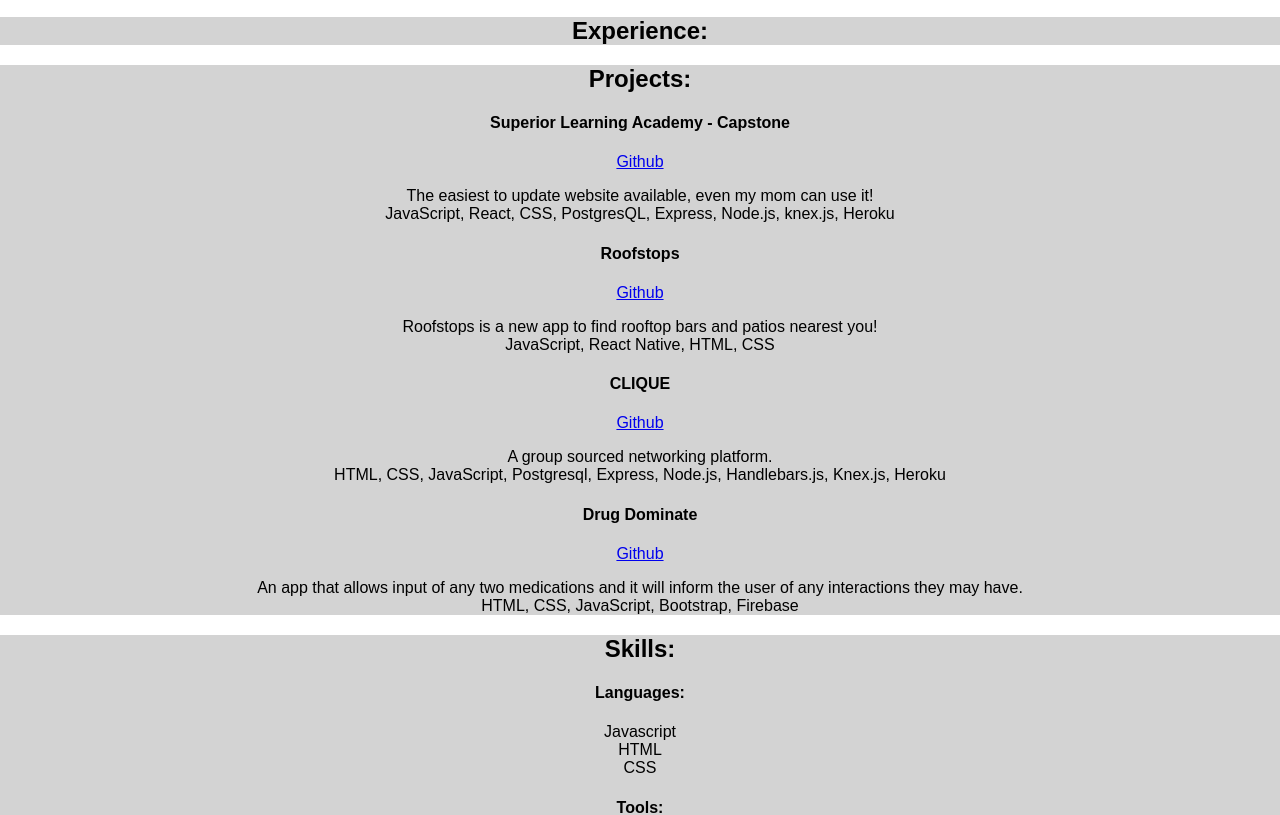
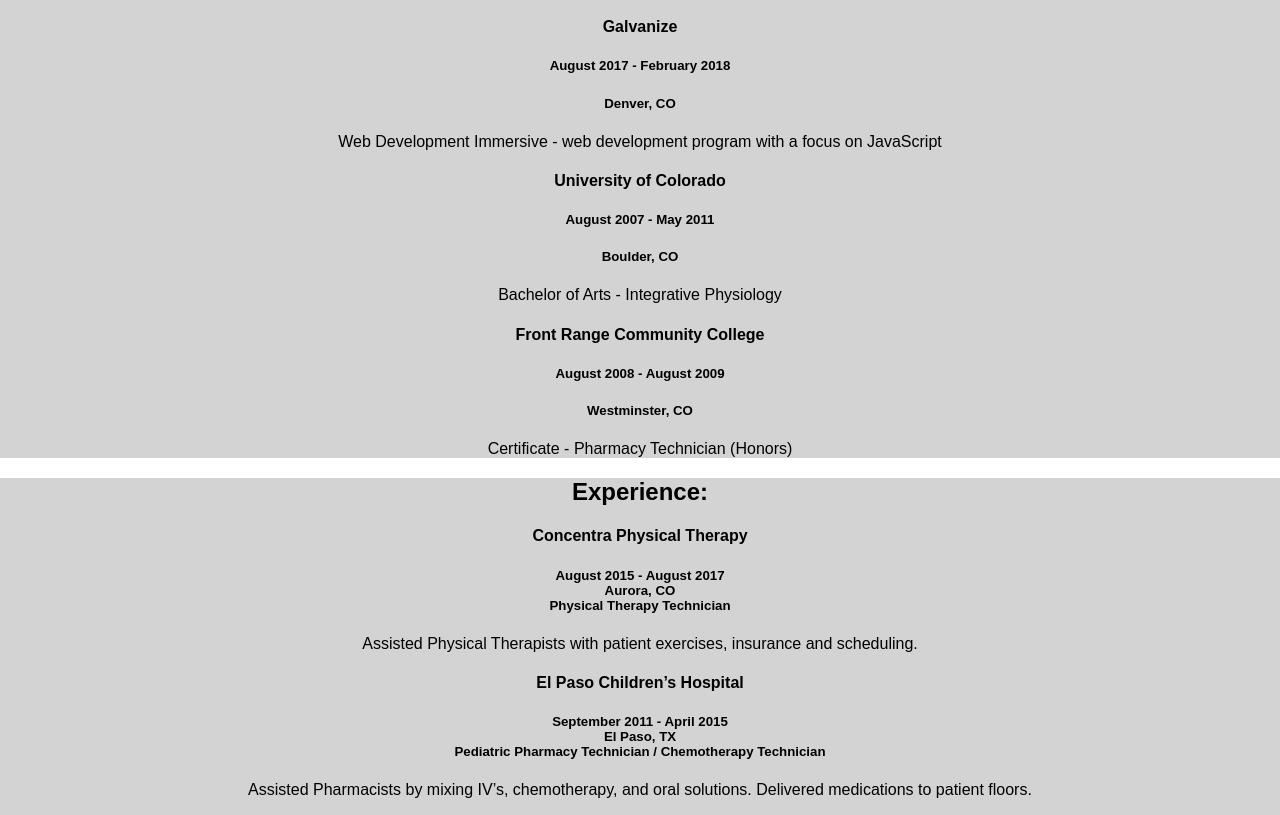
Before and after one commit to landonwshields/personalWebsite, a React (Create React App) app: page / in a window 1280 px wide. Shown: the part 280-1095 px from the top of the page. Built offline with nearby package versions, Linux system fonts and the light colour scheme.

Commit message:
added experience and education

```diff
--- a/src/components/Education.js
+++ b/src/components/Education.js
@@ -8,6 +8,42 @@
         <h2>
           Education:
         </h2>
+        <h4>
+          Galvanize
+        </h4>
+          <h5>
+            August 2017 - February 2018
+          </h5>
+          <h5>
+            Denver, CO
+          </h5>
+          <p>
+            Web Development Immersive - web development program with a focus on JavaScript
+          </p>
+        <h4>
+          University of Colorado
+        </h4>
+          <h5>
+            August 2007 - May 2011
+          </h5>
+          <h5>
+            Boulder, CO
+          </h5>
+          <p>
+            Bachelor of Arts - Integrative Physiology
+          </p>
+        <h4>
+          Front Range Community College
+        </h4>
+          <h5>
+            August 2008 - August 2009
+          </h5>
+          <h5>
+            Westminster, CO
+          </h5>
+          <p>
+            Certificate - Pharmacy Technician (Honors)
+          </p>
       </div>
     );
   }
--- a/src/components/Experience.js
+++ b/src/components/Experience.js
@@ -8,6 +8,45 @@
         <h2>
           Experience:
         </h2>
+        <h4>
+          Concentra Physical Therapy
+        </h4>
+        <h5>
+          August 2015 - August 2017
+          <br />
+          Aurora, CO
+          <br />
+          Physical Therapy Technician
+        </h5>
+        <p>
+          Assisted Physical Therapists with patient exercises, insurance and scheduling.
+        </p>
+        <h4>
+          El Paso Children’s Hospital
+        </h4>
+        <h5>
+          September 2011 - April 2015
+          <br />
+          El Paso, TX
+          <br />
+          Pediatric Pharmacy Technician / Chemotherapy Technician
+        </h5>
+        <p>
+          Assisted Pharmacists by mixing IV’s, chemotherapy, and oral solutions.  Delivered medications to patient floors.
+        </p>
+        <h4>
+          St. Anthony North Hospital
+        </h4>
+        <h5>
+          June 2010 - May 2011
+          <br />
+          Westminster, CO
+          <br />
+          Pharmacy Technician
+        </h5>
+        <p>
+          Assisted Pharmacists by mixing IV’s, and delivering patient medications
+        </p>
       </div>
     );
   }
--- a/src/components/Projects.js
+++ b/src/components/Projects.js
@@ -12,7 +12,7 @@
           Superior Learning Academy - Capstone
         </h4>
           <a href='https://github.com/landonwshields/sla'>
-            Github
+            Github Repo
           </a>
           <p>
             The easiest to update website available, even my mom can use it!
@@ -23,7 +23,7 @@
           Roofstops
         </h4>
           <a href='https://github.com/landonwshields/Roofstops'>
-            Github
+            Github Repo
           </a>
           <p>
             Roofstops is a new app to find rooftop bars and patios nearest you!
@@ -34,7 +34,7 @@
           CLIQUE
         </h4>
           <a href='https://github.com/landonwshields/CLIQUE'>
-            Github
+            Github Repo
           </a>
           <p>
             A group sourced networking platform.
@@ -45,7 +45,7 @@
           Drug Dominate
         </h4>
           <a href='https://github.com/shieldsl/Q1-project-DrugDominate'>
-            Github
+            Github Repo
           </a>
           <p>
             An app that allows input of any two medications and it will inform the user of any interactions they may have.
```
